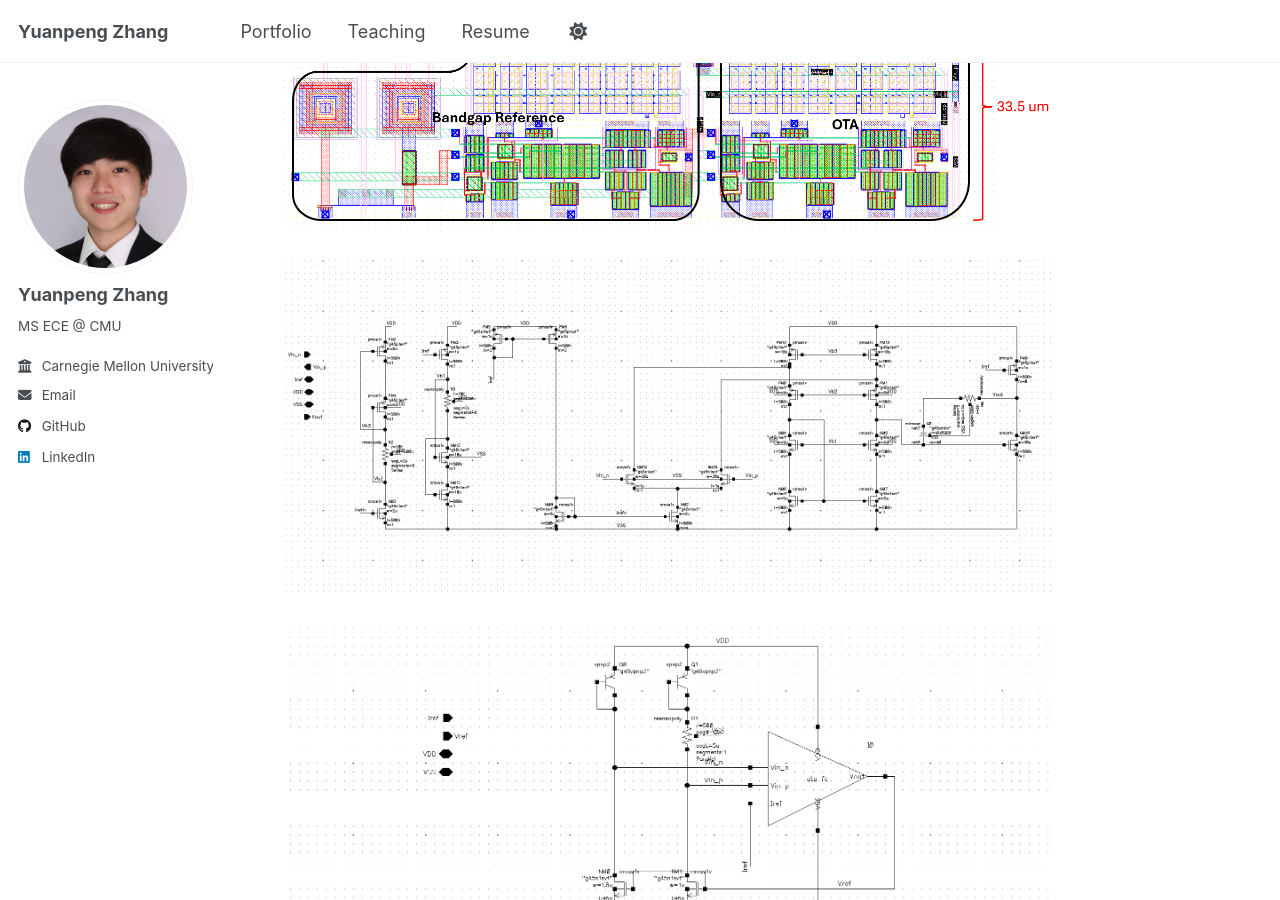
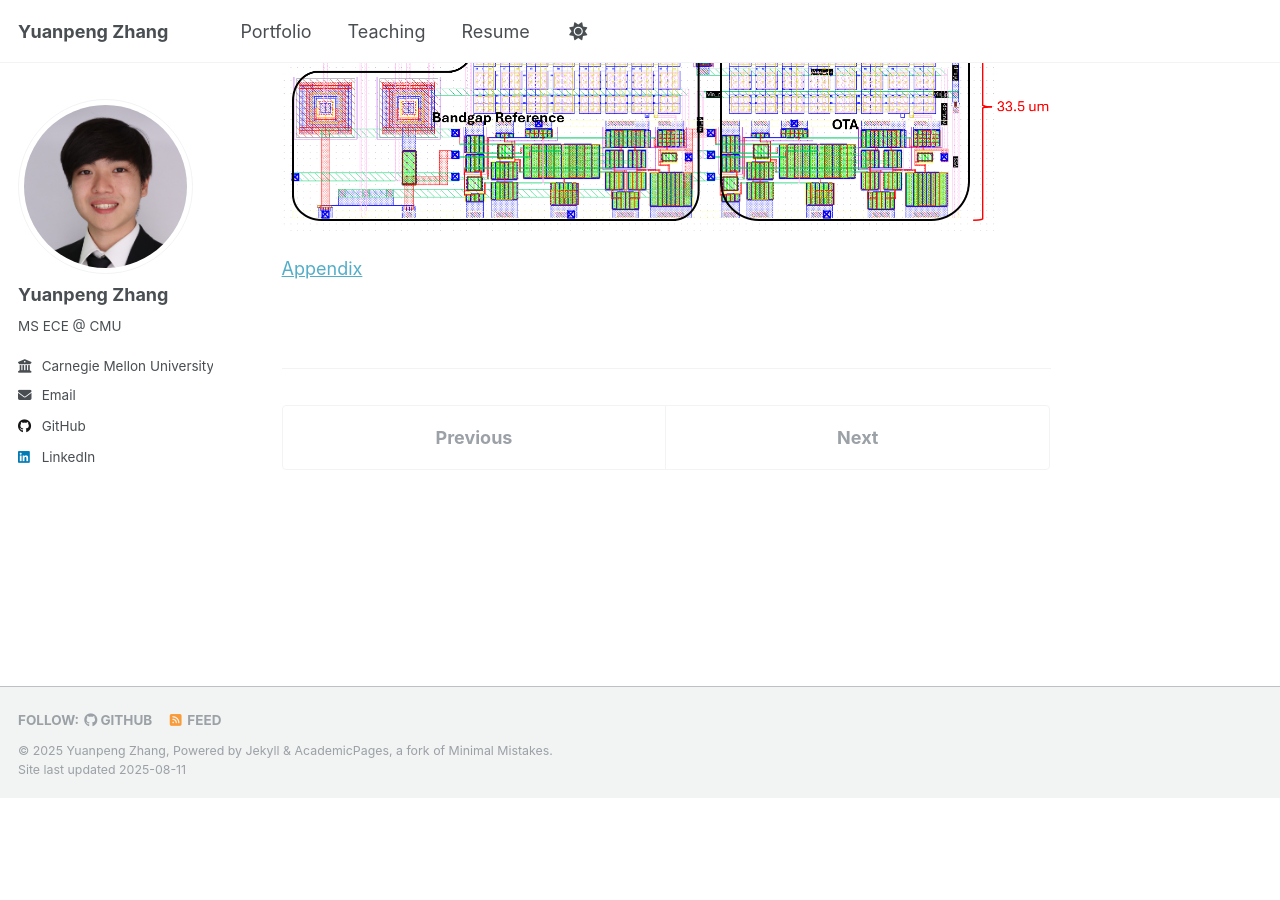
Before and after one commit to yuanpenguin/yuanpenguin.github.io, a Jekyll site: the page built from _portfolio/portfolio-5.md, in a window 1280 px wide and 900 px high, scrolled down 347 px. Built offline with Jekyll 4.4.1, drawn with Linux system fonts in a browser that asks for light colours; a script that is not in the unit is left out; after the commit the page ends 1145 px from its top, so only the background shows below that.

Commit message:
Update portfolio-5.md

```diff
--- a/_portfolio/portfolio-5.md
+++ b/_portfolio/portfolio-5.md
@@ -8,10 +8,4 @@ This is a personal project I've been recently working on. I'm designing a 5V to
 
 ![](/images/ldo_layout_labeled.png)
 
-![](/images/ota_schematic.png)
-
-![](/images/bandgap_schematic.png)
-
-![](/images/bias_schematic.png)
-
 [Appendix](/portfolio/portfolio-5/appendix)
```
